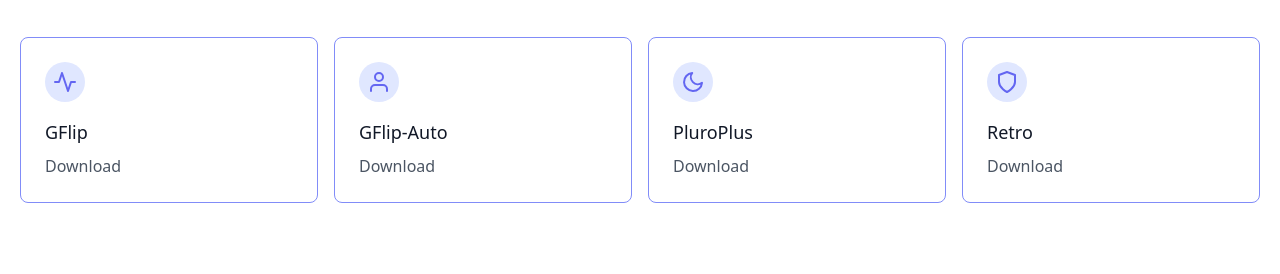
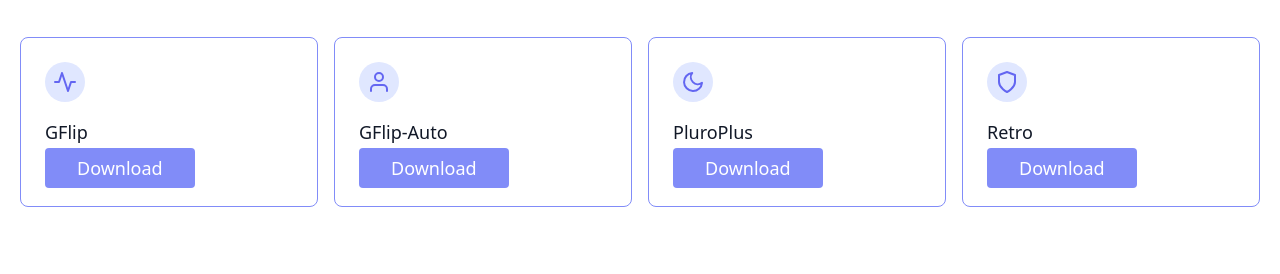
Before and after one commit to PlusAds/plusvpn, a plain HTML site: page index.html in a window 1280 px wide. Shown: the part 201-475 px from the top of the page. Drawn offline with nearby package versions, Linux system fonts and the light colour scheme.

Commit message:
Update index.html

```diff
--- a/index.html
+++ b/index.html
@@ -48,7 +48,7 @@
               </svg>
             </div>
             <h2 class="text-lg text-gray-900 font-medium title-font mb-2">GFlip</h2>
-            <a href="https://www.googleapis.com/drive/v3/files/1wIyAPbYijTd0Cf9p7ItnNUSUeNfU_fb1?alt=media&key=AIzaSyAJlU4IvmOnVD_xOYlIbv_i7t3Brw-mDWs" > Download </a>
+            <a href="https://www.googleapis.com/drive/v3/files/1wIyAPbYijTd0Cf9p7ItnNUSUeNfU_fb1?alt=media&key=AIzaSyAJlU4IvmOnVD_xOYlIbv_i7t3Brw-mDWs"  class="text-white bg-indigo-400 border-0 py-2 px-8 focus:outline-none hover:bg-indigo-500 rounded text-lg" > Download </a>
 
 
 
@@ -73,7 +73,7 @@
               </svg>
             </div>
             <h2 class="text-lg text-gray-900 font-medium title-font mb-2">GFlip-Auto</h2>
-            <a href="https://www.googleapis.com/drive/v3/files/1gktnFvpdgrt33KyKqKPlljsNbtJpf5sP?alt=media&key=AIzaSyAJlU4IvmOnVD_xOYlIbv_i7t3Brw-mDWs" > Download </a>
+            <a href="https://www.googleapis.com/drive/v3/files/1gktnFvpdgrt33KyKqKPlljsNbtJpf5sP?alt=media&key=AIzaSyAJlU4IvmOnVD_xOYlIbv_i7t3Brw-mDWs"  class="text-white bg-indigo-400 border-0 py-2 px-8 focus:outline-none hover:bg-indigo-500 rounded text-lg" > Download </a>
 
 
 
@@ -97,7 +97,7 @@
               </svg>
             </div>
             <h2 class="text-lg text-gray-900 font-medium title-font mb-2">PluroPlus</h2>
-            <a href="https://www.googleapis.com/drive/v3/files/1tHwhWf2IcN7wm2oTaVgzVw3IiFhnUz0U?alt=media&key=AIzaSyAJlU4IvmOnVD_xOYlIbv_i7t3Brw-mDWs" > Download </a>
+            <a href="https://www.googleapis.com/drive/v3/files/1tHwhWf2IcN7wm2oTaVgzVw3IiFhnUz0U?alt=media&key=AIzaSyAJlU4IvmOnVD_xOYlIbv_i7t3Brw-mDWs"  class="text-white bg-indigo-400 border-0 py-2 px-8 focus:outline-none hover:bg-indigo-500 rounded text-lg" > Download </a>
 
 
 
@@ -120,7 +120,7 @@
               </svg>
             </div>
             <h2 class="text-lg text-gray-900 font-medium title-font mb-2">Retro</h2>
-            <a href="https://www.googleapis.com/drive/v3/files/1lsTH8RVokQqIis7zpjjCJVnEHtadPTBG?alt=media&key=AIzaSyAJlU4IvmOnVD_xOYlIbv_i7t3Brw-mDWs" > Download </a>
+            <a href="https://www.googleapis.com/drive/v3/files/1lsTH8RVokQqIis7zpjjCJVnEHtadPTBG?alt=media&key=AIzaSyAJlU4IvmOnVD_xOYlIbv_i7t3Brw-mDWs"  class="text-white bg-indigo-400 border-0 py-2 px-8 focus:outline-none hover:bg-indigo-500 rounded text-lg" > Download </a>
 
 
 
```
